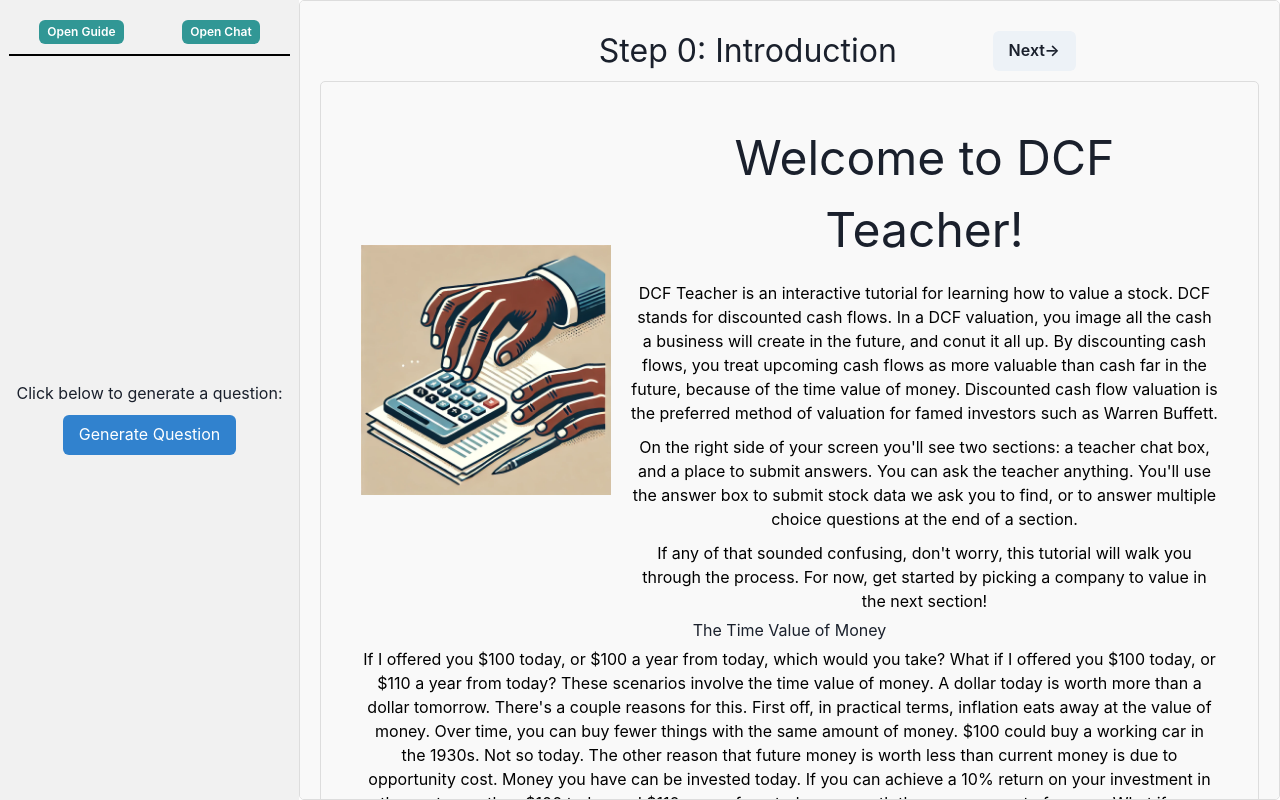
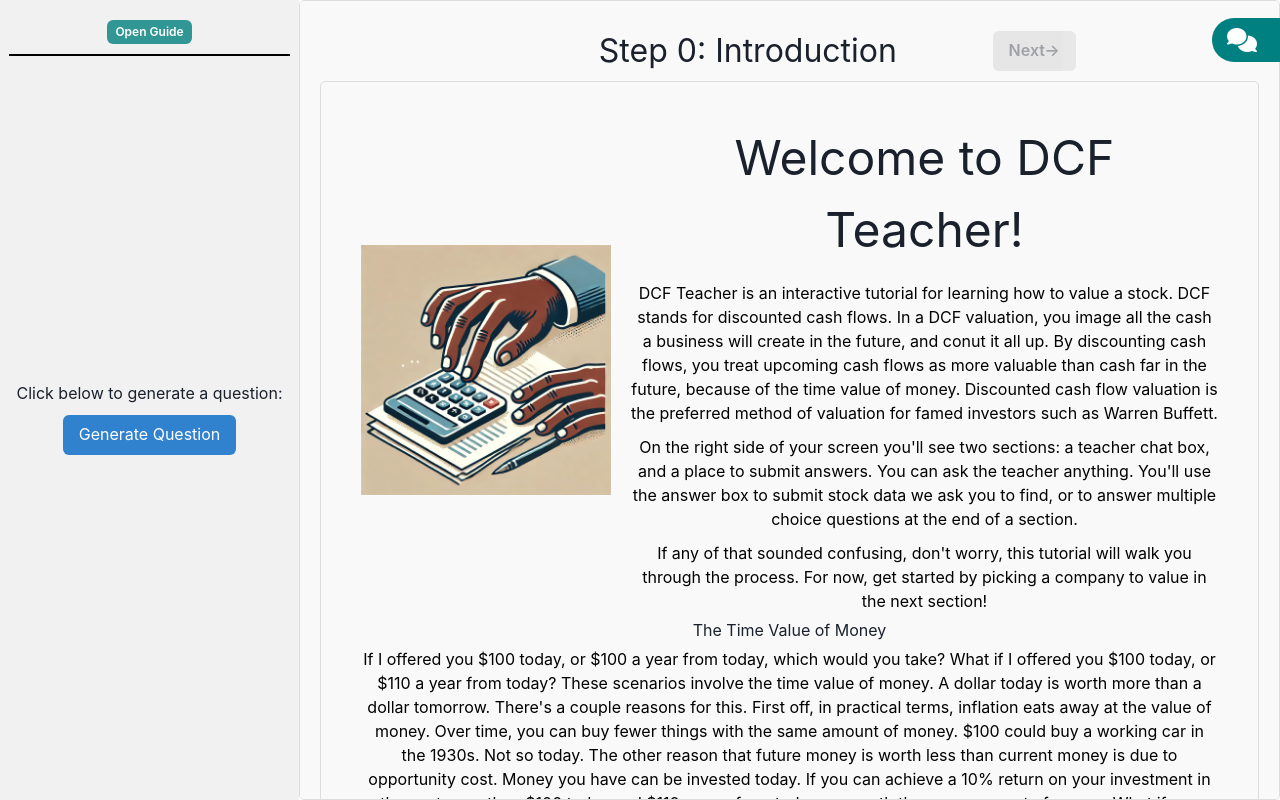
Before and after one commit to JeliHacker/dcf-teacher, a React (Create React App) app in the folder frontend/: page / in a window 1280 px wide. Built offline with nearby package versions, Linux system fonts and the light colour scheme; no server answers.

Commit message:
more content and styling

```diff
--- a/frontend/package.json
+++ b/frontend/package.json
@@ -6,6 +6,7 @@
     "@chakra-ui/react": "^2.8.2",
     "@emotion/react": "^11.13.3",
     "@emotion/styled": "^11.13.0",
+    "@fortawesome/fontawesome-free": "^6.6.0",
     "@google/generative-ai": "^0.19.0",
     "@testing-library/jest-dom": "^5.17.0",
     "@testing-library/react": "^13.4.0",
--- a/frontend/src/App.js
+++ b/frontend/src/App.js
@@ -16,6 +16,7 @@ function App() {
   const [currentSection, setCurrentSection] = useState(0);
   const [selectedStock, setSelectedStock] = useState(null);
   const [selectedStockTicker, setSelectedStockTicker] = useState(null);
+  const [sectionCompleted, setSectionCompleted] = useState(false);
   const [sections, setSections] = useState([
     { title: 'Step 0: Introduction', content: 'Welcome to DCF Teacher!', unlocked: true, completed: true },
     { title: 'Step 1: Select a Company', content: 'Select a company to analyze.', unlocked: true, completed: false },
@@ -53,12 +54,10 @@ function App() {
       'nke': { cik: '0000320187', accessionNumber: '0000320187-21-000056', ticker: 'nke' },
     };
 
-    console.log("handleStockSelect");
     setSelectedStock(stockDetails[stockTicker]);
     setSelectedStockTicker(stockTicker);
     let message = `I want to analyze ${stockTicker}.`;
     sendMessage(message, stockTicker);
-    console.log("i tried to send the message");
     completeSection();
   };
 
@@ -67,7 +66,6 @@ function App() {
   };
 
   return (
-
     <ChakraProvider>
       <div className="App">
         <div className='right-column'>
@@ -78,7 +76,6 @@ function App() {
               sections={sections}
               navigateToSection={navigateToSection}
             />
-
             <ChatDrawer
               chatHistory={chatHistory}
               isLoading={isLoading}
@@ -89,19 +86,26 @@ function App() {
             />
           </div>
           <hr className='separator' />
-          <UserSubmissionComponent currentSection={currentSection} sections={sections} onSubmit={onSubmitAnswers} selectedStockTicker={selectedStockTicker} />
+          <UserSubmissionComponent
+            currentSection={currentSection}
+            sections={sections}
+            onSubmit={onSubmitAnswers}
+            selectedStockTicker={selectedStockTicker}
+            setSectionCompleted={setSectionCompleted}
+          />
         </div>
         <div className="Panel2">
 
           {currentSection === 0 ? (
             <SectionComponent
               title={sections[currentSection].title}
+              content={sections[currentSection].content}
               onComplete={completeSection}
-              completed={sections[currentSection].completed}
+              completed={sectionCompleted}
+              setSectionCompleted={setSectionCompleted}
               sectionIndex={currentSection}
               navigateToSection={navigateToSection}
             >
-
               <IntroSection
                 title={sections[currentSection].title}
                 onComplete={completeSection}
@@ -111,8 +115,10 @@ function App() {
           ) : currentSection === 1 ? (
             <SectionComponent
               title={sections[currentSection].title}
+              content={sections[currentSection].content}
               onComplete={completeSection}
-              completed={sections[currentSection].completed}
+              completed={sectionCompleted}
+              setSectionCompleted={setSectionCompleted}
               sectionIndex={currentSection}
               navigateToSection={navigateToSection}
             >
@@ -121,8 +127,10 @@ function App() {
           ) : currentSection === 2 && selectedStock ? (
             <SectionComponent
               title={sections[currentSection].title}
+              content={sections[currentSection].content}
               onComplete={completeSection}
-              completed={sections[currentSection].completed}
+              completed={sectionCompleted}
+              setSectionCompleted={setSectionCompleted}
               sectionIndex={currentSection}
               navigateToSection={navigateToSection}
             >
@@ -135,13 +143,13 @@ function App() {
               />
 
             </SectionComponent>
-
           ) : currentSection === 3 && selectedStock ? (
             <SectionComponent
               title={sections[currentSection].title}
               content={sections[currentSection].content}
               onComplete={completeSection}
-              completed={sections[currentSection].completed}
+              completed={sectionCompleted}
+              setSectionCompleted={setSectionCompleted}
               sectionIndex={currentSection}
               navigateToSection={navigateToSection}
             >
@@ -158,7 +166,8 @@ function App() {
               title={sections[currentSection].title}
               content={sections[currentSection].content}
               onComplete={completeSection}
-              completed={sections[currentSection].completed}
+              completed={sectionCompleted}
+              setSectionCompleted={setSectionCompleted}
               sectionIndex={currentSection}
               navigateToSection={navigateToSection}
             >
@@ -175,7 +184,8 @@ function App() {
               title={sections[currentSection].title}
               content={sections[currentSection].content}
               onComplete={completeSection}
-              completed={sections[currentSection].completed}
+              completed={sectionCompleted}
+              setSectionCompleted={setSectionCompleted}
               sectionIndex={currentSection}
               navigateToSection={navigateToSection}
             >
@@ -187,6 +197,7 @@ function App() {
               content={sections[currentSection].content}
               onComplete={completeSection}
               completed={sections[currentSection].completed}
+              setSectionCompleted={setSectionCompleted}
               sectionIndex={currentSection}
               navigateToSection={navigateToSection}
             />
@@ -194,7 +205,6 @@ function App() {
         </div>
       </div>
     </ChakraProvider>
-
   );
 }
 
--- /dev/null
+++ b/frontend/src/components/ChatDrawer.css
@@ -0,0 +1,24 @@
+.chat-tag {
+    position: absolute;
+    top: 5%;
+    right: 0;
+    transform: translateY(-50%);
+    background-color: teal;
+    color: white;
+    padding: 10px 15px;
+    border-radius: 30px 0 0 30px;
+    cursor: pointer;
+    display: flex;
+    align-items: center;
+    z-index: 1000;
+    transition: background-color 0.3s ease;
+  }
+
+  .chat-tag:hover, .chat-tag button:hover {
+    background-color: #004d40; /* Darker teal on hover */
+  }
+
+  .chat-tag i {
+    font-size: 1.5rem;
+    margin-right: 8px;
+  }
--- a/frontend/src/components/ChatDrawer.js
+++ b/frontend/src/components/ChatDrawer.js
@@ -8,16 +8,29 @@ import {
 
 import React from 'react';
 import TeacherChat from './TeacherChat';
+import './ChatDrawer.css';
+import '@fortawesome/fontawesome-free/css/all.min.css';
 
-const ChatDrawer = ({ chatHistory, isLoading, userMessage, setUserMessage, sendMessage, ticker}) => {
+
+const ChatDrawer = ({ chatHistory, isLoading, userMessage, setUserMessage, sendMessage, ticker }) => {
   const { isOpen, onOpen, onClose } = useDisclosure()
   const btnRef = React.useRef()
 
   return (
     <>
-        <Button ref={btnRef} colorScheme='teal' onClick={onOpen} size={'xs'}>
-          Open Chat
-        </Button>
+      <div className='chat-tag'
+        onClick={onOpen}
+        role="button"
+        tabIndex="0"
+        onKeyDown={(e) => {
+          if (e.key === "Enter") {
+            onOpen();  // Allows keyboard users to open chat with "Enter" key
+          }
+        }}
+      >
+        <i className="fas fa-comments"></i> {/* Chat icon */}
+
+      </div>
       <Drawer
         isOpen={isOpen}
         placement='left'
--- a/frontend/src/components/SectionComponent.js
+++ b/frontend/src/components/SectionComponent.js
@@ -1,7 +1,7 @@
 import React from 'react';
 import { Button } from '@chakra-ui/react';
 
-function SectionComponent({ title, children, onComplete, completed, sectionIndex, navigateToSection }) {
+function SectionComponent({ title, children, onComplete, completed, setSectionCompleted, sectionIndex, navigateToSection }) {
   return (
     <div className="section">
       <div className="section-header" style={{ display: 'flex', justifyContent: 'center', alignContent: 'center', alignItems: 'center' }}>
@@ -15,7 +15,10 @@ function SectionComponent({ title, children, onComplete, completed, sectionIndex
         <h2 style={{ marginLeft: '10px', marginRight: '10px', width:'50%' }}>{title}</h2>
 
         <Button
-          onClick={() => onComplete(sectionIndex)}
+          onClick={() => {
+            onComplete(sectionIndex);
+            setSectionCompleted(false);
+          }}
           isDisabled={!completed}
         >
           Next→
--- a/frontend/src/components/UserSubmissionComponent.js
+++ b/frontend/src/components/UserSubmissionComponent.js
@@ -4,7 +4,7 @@ import ReactMarkdown from 'react-markdown';
 import useQuestion from '../hooks/useQuestion';
 import './UserSubmissionComponent.css';
 
-function UserInputComponent({ currentSection, onSubmit }) {
+function UserInputComponent({ currentSection, onSubmit, setSectionCompleted }) {
   const [hasFocused, setHasFocused] = useState(false);
 
   // Destructure from useQuestion to get question data, loading state, etc.
@@ -159,13 +159,17 @@ function UserInputComponent({ currentSection, onSubmit }) {
             />
           </div>
           <button
-            onClick={() => handleOpenResponseAnswerSubmit(
+            onClick={() => {
+              handleOpenResponseAnswerSubmit(
               'open response',
               'Find the following data for 2023: Operating Cash Flows and Capital Expenditures',
               {
                 'operatingCashFlow': operatingCashFlow,
                 'capitalExpenditures': capitalExpenditures
-              })}
+              });
+
+              setSectionCompleted(true);
+            }}
             style={{
               backgroundColor: 'green',
               color: 'white',
@@ -224,10 +228,14 @@ function UserInputComponent({ currentSection, onSubmit }) {
             />
           </div>
           <button
-            onClick={() => handleOpenResponseAnswerSubmit('open response', {
+            onClick={() => {
+              handleOpenResponseAnswerSubmit('open response', {
               'operatingCashFlow': operatingCashFlow,
               'capitalExpenditures': capitalExpenditures
-            })}
+              });
+
+              setSectionCompleted(true);
+          }}
             style={{
               backgroundColor: 'green',
               color: 'white',
```
Also changed, not shown: 1 other file (tests, documents, lock files or other folders). Lines whose indentation alone changed are shown as unchanged.
